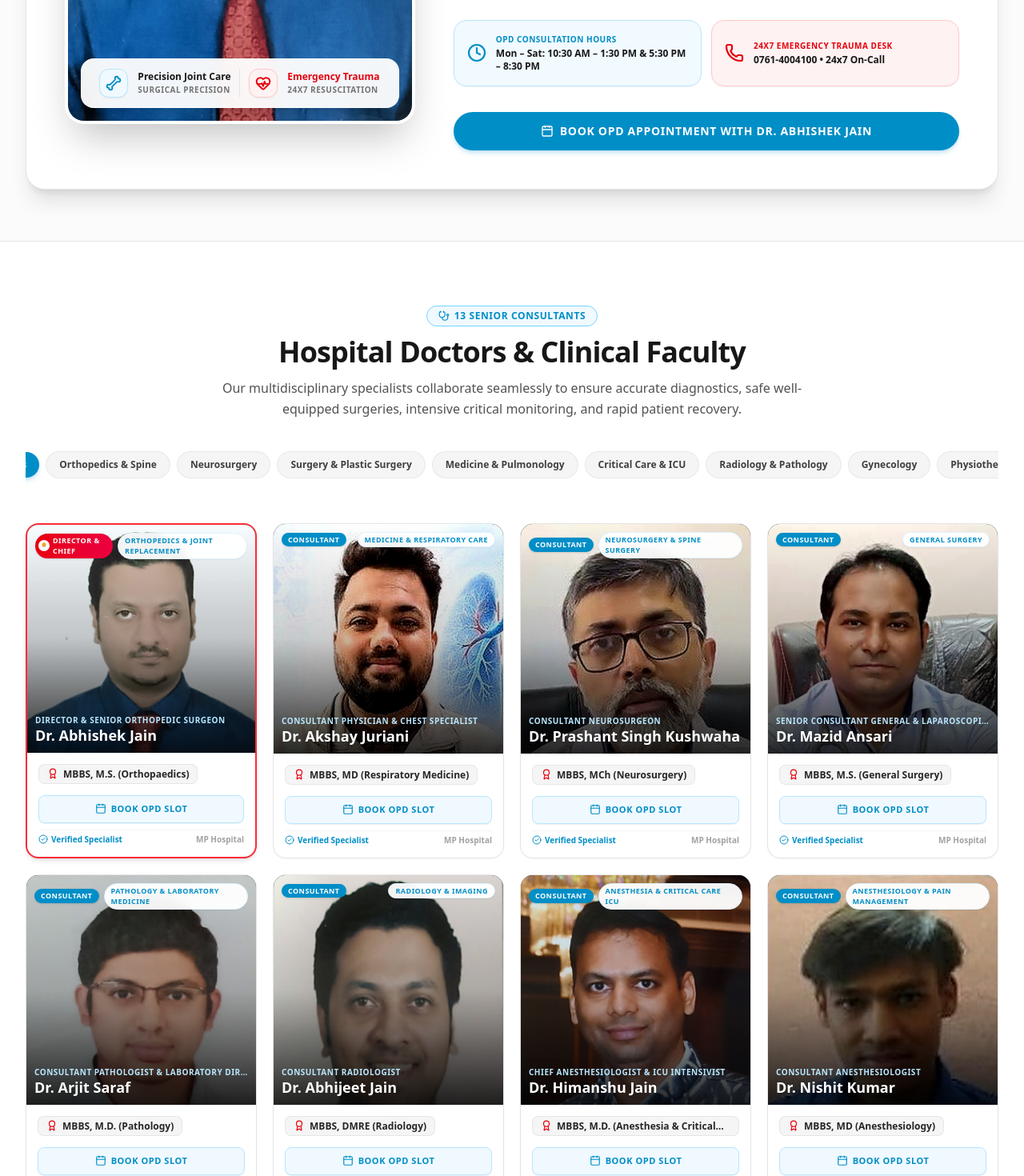
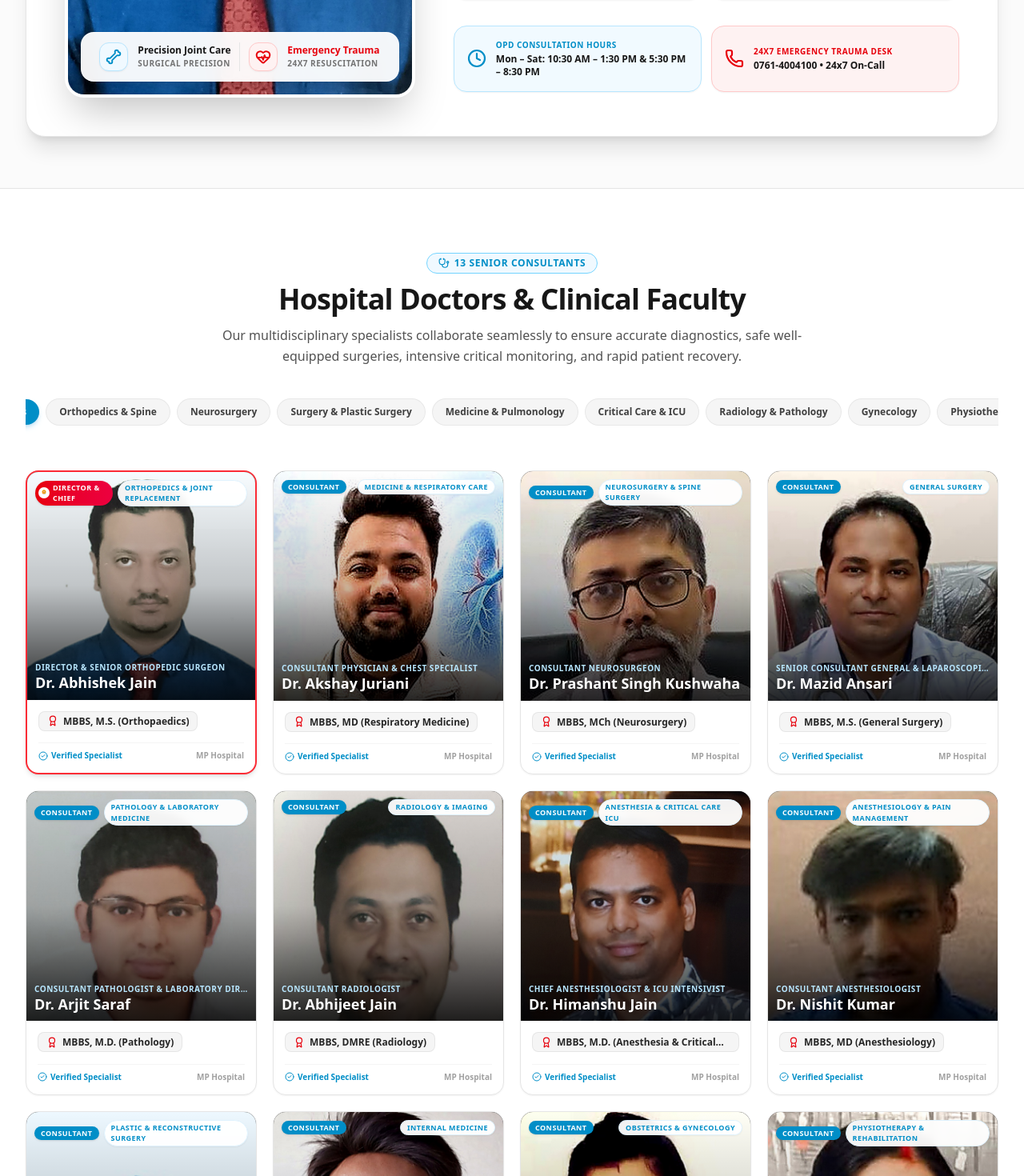
Before and after one commit to Sanatjaiswal/sparkbuild, a Next.js app: page /our-team in a window 1280 px wide. Shown: the part 1040-2510 px from the top of the page at 80% size. Built offline with nearby package versions, Linux system fonts and the light colour scheme.

Commit message:
refactor(our-team): remove book OPD slot buttons from doctor cards to keep cards clean

```diff
--- a/src/app/our-team/page.tsx
+++ b/src/app/our-team/page.tsx
@@ -19,7 +19,6 @@ import {
   Sparkles,
   Bone,
   Crosshair,
-  Calendar,
 } from "lucide-react";
 import TopBar from "@/components/layout/TopBar";
 import Navbar from "@/components/layout/Navbar";
@@ -49,7 +48,6 @@ export default function OurTeamPage() {
   const founder = teamMembers.find((m) => m.id === "dr-abhishek-jain") || teamMembers[0];
 
   const [consultationOpen, setConsultationOpen] = useState(false);
-  const [selectedDoctor, setSelectedDoctor] = useState("Dr. Abhishek Jain (Director & Senior Orthopedic Surgeon)");
   const [activeCategory, setActiveCategory] = useState("All Specialists");
 
   const filteredMembers = useMemo(() => {
@@ -287,20 +285,6 @@ export default function OurTeamPage() {
                       </div>
                     </a>
                   </div>
-
-                  {/* Direct Book Appointment with Dr. Abhishek Jain Button */}
-                  <div className="pt-2">
-                    <button
-                      onClick={() => {
-                        setSelectedDoctor("Dr. Abhishek Jain (Director & Senior Orthopedic Surgeon)");
-                        setConsultationOpen(true);
-                      }}
-                      className="w-full inline-flex items-center justify-center gap-2 py-3.5 px-6 rounded-full bg-[#008EC7] hover:bg-[#0077a8] text-white font-extrabold text-xs sm:text-sm uppercase tracking-wider shadow-md shadow-sky-600/20 active:scale-95 transition-all cursor-pointer"
-                    >
-                      <Calendar className="w-4 h-4" />
-                      <span>Book OPD Appointment with Dr. Abhishek Jain</span>
-                    </button>
-                  </div>
                 </div>
               </div>
             </div>
@@ -413,19 +397,9 @@ export default function OurTeamPage() {
                     </div>
                   </div>
 
-                  {/* Clean Footer Status & Book OPD Button */}
-                  <div className="px-3.5 pb-3.5 pt-0 space-y-2">
-                    <button
-                      onClick={() => {
-                        setSelectedDoctor(member.name + " (" + (member.department || member.role) + ")");
-                        setConsultationOpen(true);
-                      }}
-                      className="w-full inline-flex items-center justify-center gap-1.5 py-2 px-3 rounded-lg bg-sky-50 hover:bg-[#008EC7] text-[#008EC7] hover:text-white border border-sky-200 hover:border-[#008EC7] font-extrabold text-[11px] uppercase tracking-wider transition-all duration-200 cursor-pointer shadow-2xs"
-                    >
-                      <Calendar className="w-3.5 h-3.5" />
-                      <span>Book OPD Slot</span>
-                    </button>
-                    <div className="pt-1 border-t border-neutral-100 flex items-center justify-between text-[10px] font-bold text-neutral-500">
+                  {/* Clean Footer Status */}
+                  <div className="px-3.5 pb-3.5 pt-0">
+                    <div className="pt-2 border-t border-neutral-100 flex items-center justify-between text-[10px] font-bold text-neutral-500">
                       <span className="flex items-center gap-1 text-[#008ec7]">
                         <CheckCircle2 className="w-3 h-3 text-[#008ec7]" />
                         <span>Verified Specialist</span>
@@ -531,7 +505,6 @@ export default function OurTeamPage() {
       <ConsultationModal
         isOpen={consultationOpen}
         onClose={() => setConsultationOpen(false)}
-        defaultService={selectedDoctor}
       />
     </div>
   );
```
